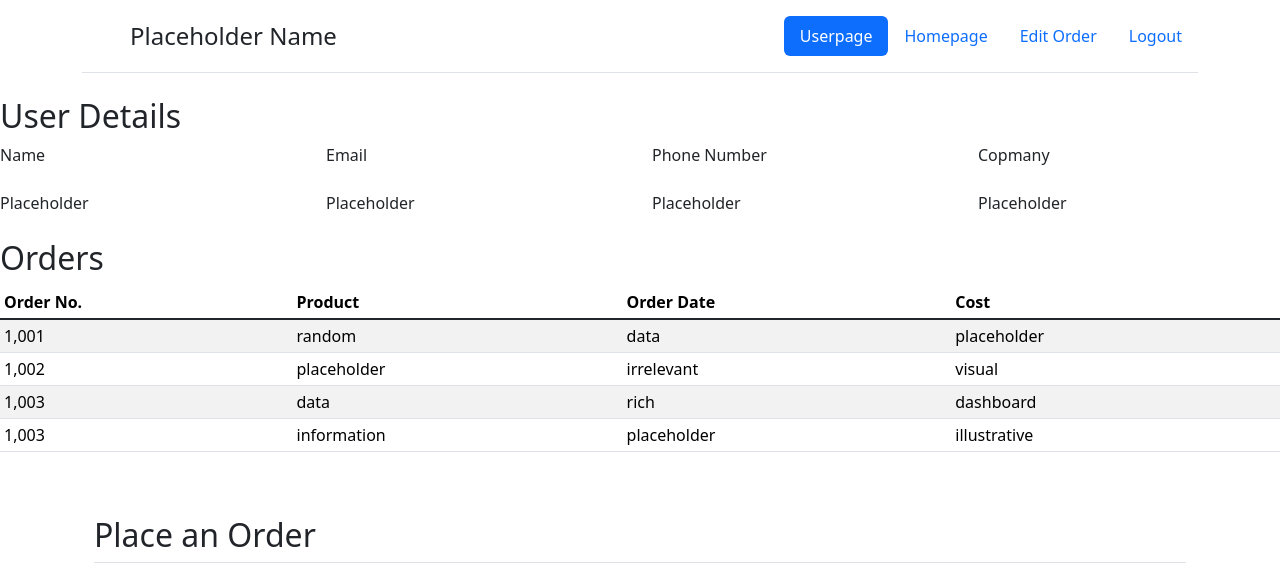
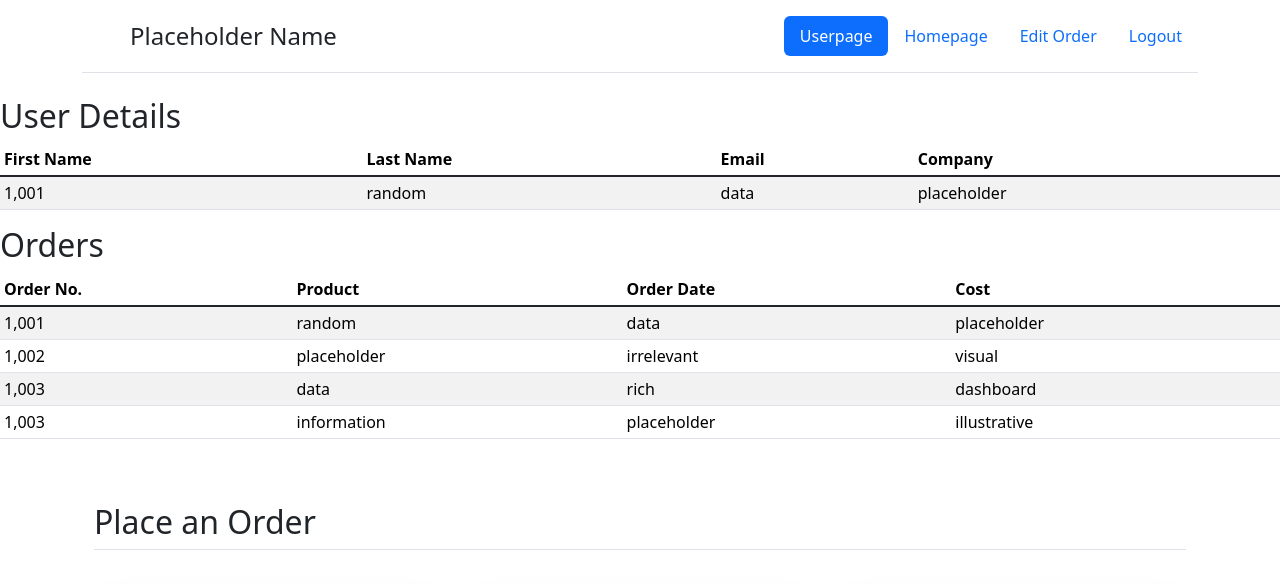
Before and after one commit to Haibo93/Cloud_Computing, a website: page public/userpage.html in a window 1280 px wide. Shown: the top 584 px of the page. Drawn offline with nearby package versions, Linux system fonts and the light colour scheme.

Commit message:
added getUserDetails

```diff
--- a/main.ts
+++ b/main.ts
@@ -41,6 +41,7 @@ import { userAddOrderRoute } from './userAddOrder';
 import { userDeleteOrderRoute } from './userDeleteOrder';
 import { userGetOrdersRoute } from './userGetOrders';
 import { userUpdateProfileRoute } from './userUpdateProfile';
+import { getUserDetailsRoute } from './getUserDetails';
 
 app.use(registerUserRoute);
 app.use(logInUserRoute);
@@ -53,6 +54,7 @@ app.use(userAddOrderRoute);
 app.use(userDeleteOrderRoute);
 app.use(userGetOrdersRoute);
 app.use(userUpdateProfileRoute);
+app.use(getUserDetailsRoute)
 
 app.use(express.static('public'));
 
--- a/public/userpage.html
+++ b/public/userpage.html
@@ -46,21 +46,27 @@
 
       <h2>User Details</h2>
 
-
-      <div class="row mb-4">
-        <div class="col-3 themed-grid-col">Name</div>
-        <div class="col-3 themed-grid-col">Email</div>
-        <div class="col-3 themed-grid-col">Phone Number</div>
-        <div class="col-3 themed-grid-col">Copmany</div>
+      <div class="table-responsive">
+        <table class="table table-striped table-sm">
+          <thead>
+            <tr>
+              <th scope="col">First Name</th>
+              <th scope="col">Last Name</th>
+              <th scope="col">Email</th>
+              <th scope="col">Company</th>
+            </tr>
+          </thead>
+          <tbody id="userDetails">
+            <tr>
+              <td>1,001</td>
+              <td>random</td>
+              <td>data</td>
+              <td>placeholder</td>
+            </tr>
+            </tr>
+          </tbody>
+        </table>
       </div>
-      <div class="row mb-4">
-        <div class="col-3 themed-grid-col">Placeholder</div>
-        <div class="col-3 themed-grid-col">Placeholder</div>
-        <div class="col-3 themed-grid-col">Placeholder</div>
-        <div class="col-3 themed-grid-col">Placeholder</div>
-      </div>
-
-
 
 
       <h2>Orders</h2>
```
Also changed, not shown: getUserDetails.ts (added, +33 -0 lines), public/userpage.js (added, +9 -0 lines), 1 other file.
